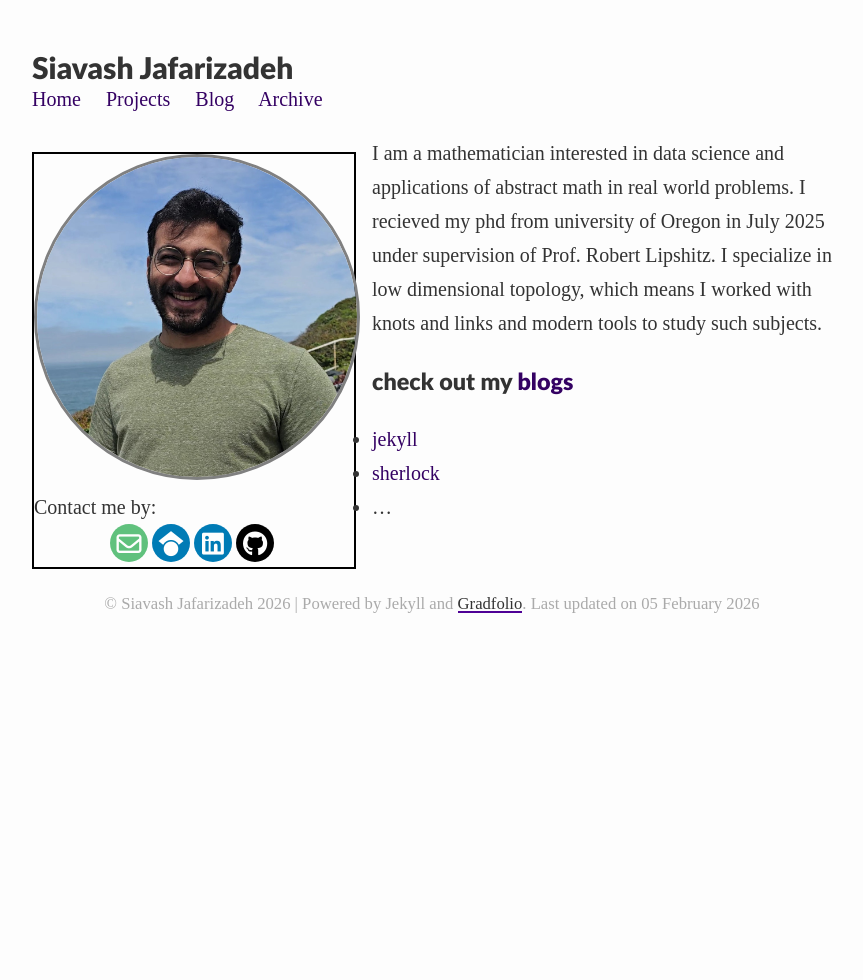
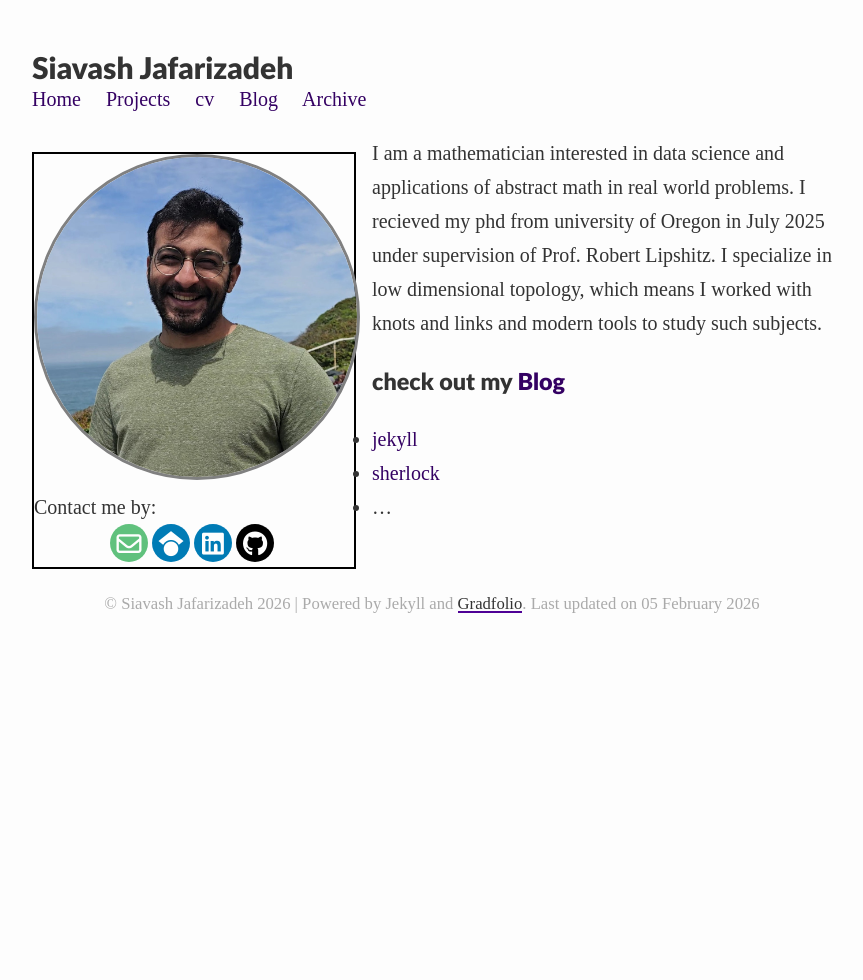
Before and after one commit to Sia-jaf/Sia-jaf.github.io, a Jekyll site: the page built from index.md, in a window 1280 px wide. Shown: the whole page, without its empty margins (208-1071 px from the left). Built offline with Jekyll 4.4.1, drawn with Linux system fonts in a browser that asks for light colours; some web fonts are replaced.

Commit message:
trying to figure out how to reference other pages in the about page.

```diff
--- a/_includes/navigation.html
+++ b/_includes/navigation.html
@@ -1,6 +1,7 @@
 <div class="links scroll">
         <a href="{{site.baseurl}}/">Home</a>
         <a href="{{site.baseurl}}/projects/">Projects</a>
+        <a href="{{site.baseurl}}/pages/cv.md">cv</a>
         <a href="{{site.baseurl}}/blog/">Blog</a>
         <a href="{{site.baseurl}}/archive/">Archive</a>
 </div>
--- a/index.md
+++ b/index.md
@@ -9,8 +9,8 @@ published: true
 
 I am a mathematician interested in data science and applications of abstract math in real world problems. I recieved my phd from university of Oregon in July 2025 under supervision of Prof. Robert Lipshitz. I specialize in low dimensional topology, which means I worked with knots and links and modern tools to study such subjects.
 
-### check out my [blogs](/_posts/)
-- [jekyll](/_posts/2016-01-01-jekyll.md)
+### check out my  <a href="{{site.baseurl}}/blog/">Blog</a>
+- [jekyll](/posts/2016-01-01-jekyll.md)
 - [sherlock](/_posts/2017-10-03-sherlock.md)
 - ...
 
```
